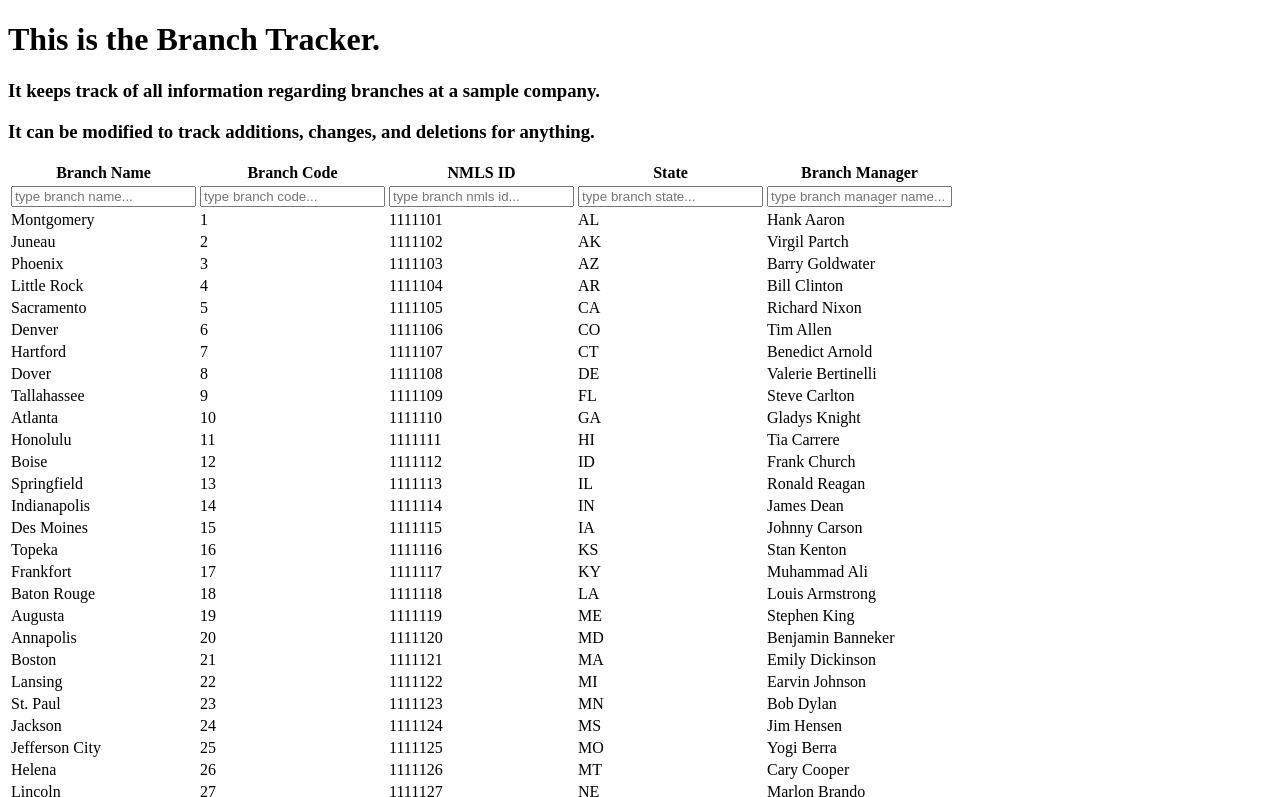
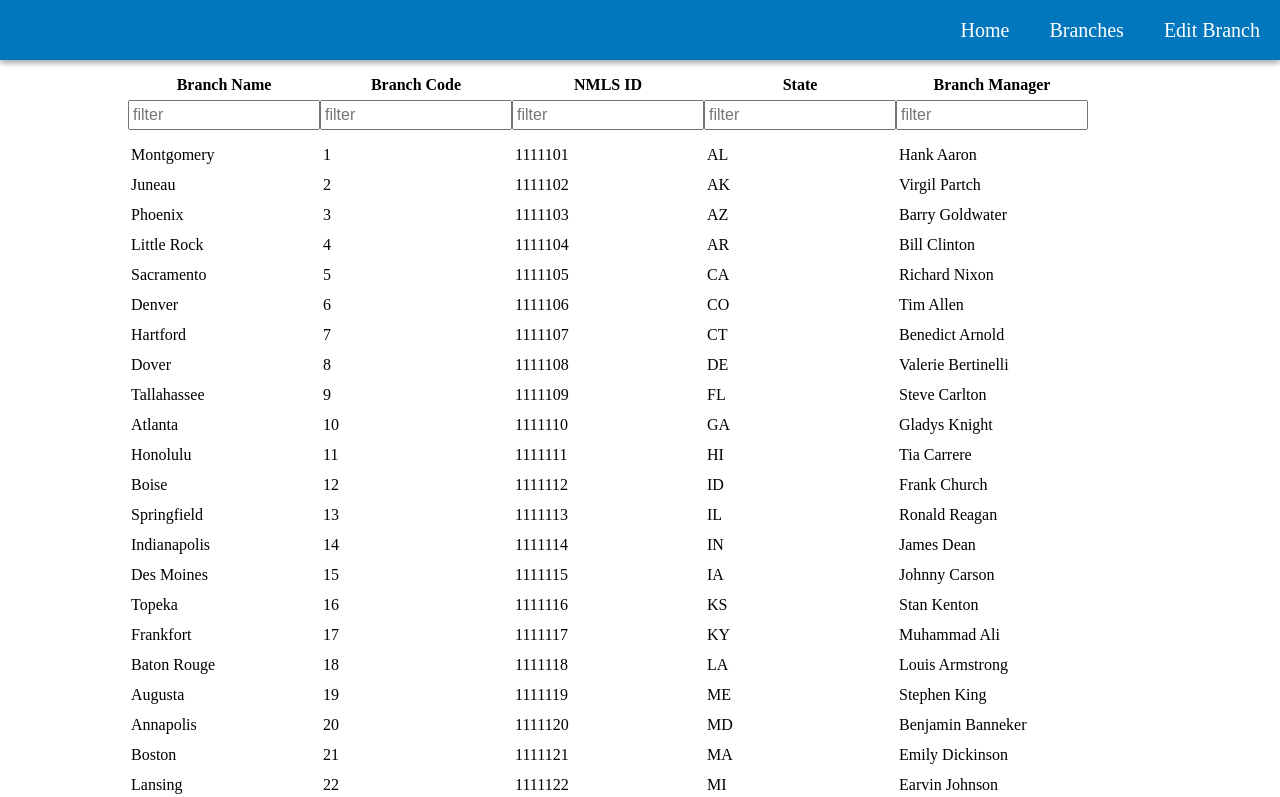
Before and after one commit to elderlowell/brachTracker, a website: page index.html at #!/branches in a window 1280 px wide. Shown: the top 797 px of the page. Drawn offline with nearby package versions, Linux system fonts and the light colour scheme; some packages are replaced by stand-ins of ours.

Commit message:
Added css to style view and added angular-animate for navbar transitions.

```diff
--- a/app.js
+++ b/app.js
@@ -1,11 +1,15 @@
 angular
-  .module('branchApp', ['ui.router'])
+  .module('branchApp', ['ui.router', 'ngAnimate'])
   .config(function($urlRouterProvider, $stateProvider) {
 
     $urlRouterProvider
       .otherwise('/');
 
     $stateProvider
+      .state('home', {
+        url: '/home',
+        templateUrl: 'components/dashboard/dashboardTpl.html'
+      })
       .state('branches', {
         url: '/branches',
         templateUrl: 'components/branches/branchesTpl.html',
--- a/components/branches/branchesTpl.html
+++ b/components/branches/branchesTpl.html
@@ -1,5 +1,6 @@
 <div class="">
   <table>
+    <thead>
       <tr>
         <th>Branch Name</th>
         <th>Branch Code</th>
@@ -8,12 +9,14 @@
         <th>Branch Manager</th>
       </tr>
       <tr>
-      <th><input type="text" ng-model="search.name" placeholder="type branch name..." /></th>
-      <th><input type="text" ng-model="search.code" placeholder="type branch code..." /></th>
-      <th><input type="text" ng-model="search.nmls" placeholder="type branch nmls id..." /></th>
-      <th><input type="text" ng-model="search.state" placeholder="type branch state..." /></th>
-      <th><input type="text" ng-model="search.manager" placeholder="type branch manager name..." /></th>
+        <th><input type="text" ng-model="search.name" placeholder="filter" /></th>
+        <th><input type="text" ng-model="search.code" placeholder="filter" /></th>
+        <th><input type="text" ng-model="search.nmls" placeholder="filter" /></th>
+        <th><input type="text" ng-model="search.state" placeholder="filter" /></th>
+        <th><input type="text" ng-model="search.manager" placeholder="filter" /></th>
       </tr>
+    </thead>
+    <tbody>
       <tr ui-sref="branch({id: '{{branch.code}}'})" ng-repeat="branch in branchList | filter: search | orderBy: activeHeader">
         <td>{{branch.name}}</td>
         <td>{{branch.code}}</td>
@@ -21,5 +24,6 @@
         <td>{{branch.state}}</td>
         <td>{{branch.manager}}</td>
       </tr>
+    </tbody>
   </table>
 </div>
--- /dev/null
+++ b/components/navbar/navbarDir.js
@@ -0,0 +1,19 @@
+(function() {
+  'use strict';
+
+  angular
+    .module('branchApp')
+    .directive('navbar', navbar);
+
+  function navbar() {
+    return {
+      templateUrl: 'components/navbar/navbarTpl.html',
+      controller: navbarCtl,
+      controllerAs: 'navbar'
+    }
+  };
+
+  function navbarCtl() {
+
+  }
+})();
--- /dev/null
+++ b/components/navbar/navbarTpl.html
@@ -0,0 +1,16 @@
+<div class="navbar">
+  <div class="navbar-logo-wrapper">
+
+  </div>
+  <div class="navbar-menu-wrapper">
+    <div ui-sref="home" class="navbar-menu-item">
+      Home
+    </div>
+    <div ui-sref="branches" class="navbar-menu-item">
+      Branches
+    </div>
+    <div class="navbar-menu-item">
+      Edit Branch
+    </div>
+  </div>
+</div>
--- /dev/null
+++ b/css/master.css
@@ -0,0 +1,43 @@
+@import url('navbar.css');
+@import url('tables.css');
+
+* {
+  box-sizing: border-box;
+}
+
+html, body {
+  margin: 0;
+  padding: 0;
+}
+
+.container {
+  width: 80%;
+  margin: 0 10%;
+  position: relative;
+  top: 70px;
+}
+
+.buffer {
+  width: 100vw;
+  height: 70px;
+  background: white;
+  position: absolute;
+  top: 0;
+  left: 0;
+  z-index: 3;
+}
+
+/* start 'enter' transition on main view */
+main.ng-enter {
+    /* transition on enter for .5s */
+    transition: .5s;
+
+    /* start with opacity 0 (invisible) */
+    opacity: 0;
+}
+
+/* end 'enter' transition on main view */
+main.ng-enter-active {
+    /* end with opacity 1 (fade in) */
+    opacity: 1;
+}
--- /dev/null
+++ b/css/navbar.css
@@ -0,0 +1,37 @@
+.navbar {
+  display: flex;
+  position: fixed;
+  top: 0;
+  left: 0;
+  width: 100vw;
+  height: 60px;
+  background: #0277BD;
+  z-index: 99;
+  box-shadow: 0 3px 6px rgba(0,0,0,0.16), 0 3px 6px rgba(0,0,0,0.23);
+}
+
+.navbar-logo-wrapper {
+  flex: .5;
+}
+
+.navbar-menu-wrapper {
+  flex: .5;
+  display: flex;
+  justify-content: flex-end;
+  align-items: center;
+}
+
+.navbar-menu-item {
+  display: flex;
+  padding: 5px 20px;
+  font-size: 1.25em;
+  color: white;
+  height: 60px;
+  align-items: center;
+  transition: all .35s;
+}
+
+.navbar-menu-item:hover {
+  background: #01579B;
+  transition: all .35s;
+}
--- /dev/null
+++ b/css/tables.css
@@ -0,0 +1,54 @@
+table {
+  border-collapse: collapse;
+  width: 100%;
+}
+
+tbody, thead {
+  display: block;
+}
+
+thead {
+  position: fixed;
+  top: 60px;
+  z-index: 2;
+  background: white;
+  width: 80vw;
+  padding: 10px 0 2px 0;
+}
+
+tbody {
+  position: relative;
+  top: 70px;
+  width: 80vw;
+}
+
+th {
+  height: 30px;
+  padding: 0;
+  margin: 5px;
+  min-width: 15vw;
+  max-width: 15vw;
+}
+
+th>input {
+  height: 30px;
+  font-size: 16px;
+  min-width: 15vw;
+  max-width: 15vw;
+  padding: 3px;
+}
+
+td {
+  height: 30px;
+  padding: 0 3px;
+  margin: 0;
+  border-color: none;
+  min-width: 15vw;
+  max-width: 15vw;
+  overflow: hidden;
+}
+
+tbody>tr:hover {
+  background: #0277BD;
+  color: white;
+}
--- a/index.html
+++ b/index.html
@@ -3,20 +3,21 @@
   <head>
     <meta charset="utf-8">
     <title>Branch Tracker</title>
+    <link rel="stylesheet" href="/css/master.css">
   </head>
   <body>
-    <h1>This is the Branch Tracker.</h1>
-    <h3>It keeps track of all information regarding branches at a sample company.</h3>
-    <h3>It can be modified to track additions, changes, and deletions for anything.</h3>
-
-    <div class="mainBody">
-      <ui-view></ui-view>
+    <navbar></navbar>
+    <div class="buffer"></div>
+    <div class="container">
+      <main ui-view></ui-view>
     </div>
 
     <script src="node_modules/jquery/dist/jquery.min.js"></script>
     <script src="node_modules/angular/angular.min.js"></script>
     <script src="node_modules/angular-ui-router/release/angular-ui-router.min.js"></script>
+    <script src="node_modules/angular-animate/angular-animate.min.js"></script>
     <script src="app.js"></script>
+    <script src="components/navbar/navbarDir.js"></script>
 
     <!-- Angular controllers -->
     <script src="components/branches/branchesCtl.js"></script>
--- a/package.json
+++ b/package.json
@@ -19,7 +19,9 @@
   "homepage": "https://github.com/elderlowell/branchTracker#readme",
   "dependencies": {
     "angular": "^1.6.5",
+    "angular-animate": "^1.6.5",
     "angular-ui-router": "^1.0.3",
-    "jquery": "^3.2.1"
+    "jquery": "^3.2.1",
+    "ng-animate": "^0.2.0"
   }
 }
```
Also changed, not shown: components/dashboard/dashboardTpl.html (added, +5 -0 lines), 1 other file. Lines whose indentation alone changed are shown as unchanged.
